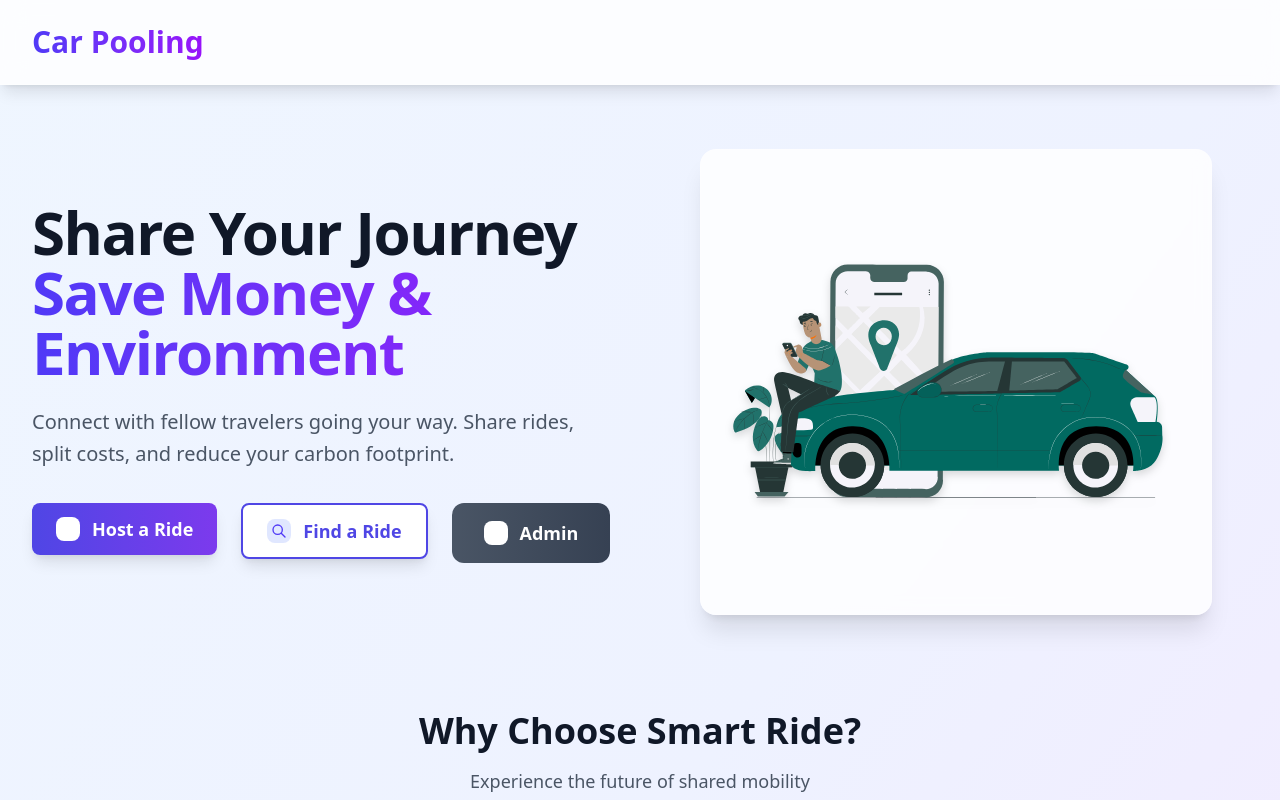
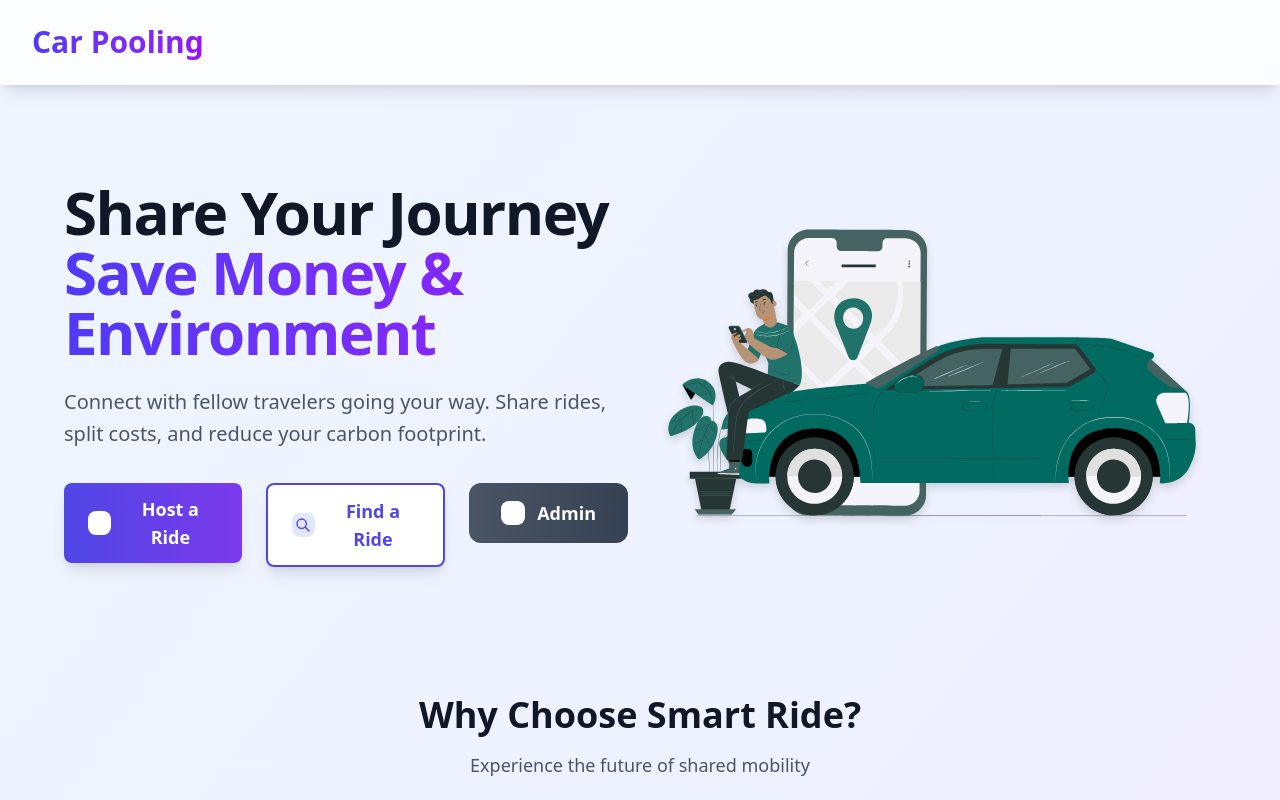
Before and after one commit to PATHAKOTAMEGHASHYAMREDDY/Car_Pooling, a React (Vite) app: page / in a window 1280 px wide. Shown: the top 800 px of the page. Built offline with nearby package versions, Linux system fonts and the light colour scheme.

Commit message:
Changes made

```diff
--- a/src/components/Admin/AdminLogin.jsx
+++ b/src/components/Admin/AdminLogin.jsx
@@ -1,5 +1,5 @@
 import React, { useState } from "react";
-import { useNavigate } from "react-router-dom";
+import { useNavigate, Link } from "react-router-dom";
 import Lottie from "lottie-react";
 import carAdminAnimation from "../../assets/CarAdmin.json";
 
@@ -82,9 +82,12 @@ const AdminLogin = () => {
           <div className="w-full lg:w-1/2 max-w-md space-y-8">
             <div className="bg-white/80 backdrop-blur-md rounded-2xl shadow-xl p-8 border border-white/20">
               <div className="text-center">
-                <h2 className="text-3xl font-bold bg-gradient-to-r from-indigo-600 to-purple-600 bg-clip-text text-transparent">
+                <Link
+                  to="/"
+                  className="text-3xl font-bold bg-gradient-to-r from-indigo-600 to-purple-600 bg-clip-text text-transparent hover:scale-105 transition-transform duration-200 inline-block"
+                >
                   Admin Login
-                </h2>
+                </Link>
                 <p className="mt-2 text-gray-600">
                   Access the administrative dashboard
                 </p>
--- a/src/pages/landing.jsx
+++ b/src/pages/landing.jsx
@@ -30,7 +30,7 @@ const Landing = () => {
 
       {/* Hero Section with Left-Right Layout */}
       <main className="max-w-7xl mx-auto px-4 sm:px-6 lg:px-8 py-16">
-        <div className="grid grid-cols-1 lg:grid-cols-2 gap-12 items-center">
+        <div className="grid grid-cols-1 lg:grid-cols-2 gap-6 items-center max-w-6xl mx-auto">
           {/* Left Side - Text Content */}
           <div className="space-y-8">
             <div className="animate-fadeIn">
@@ -141,17 +141,16 @@ const Landing = () => {
 
           {/* Right Side - Carpool Animation */}
           <div
-            className="flex justify-center items-center animate-fadeIn"
+            className="flex justify-center items-center animate-fadeIn pl-4"
             style={{ animationDelay: "0.4s" }}
           >
-            <div className="w-full max-w-lg">
-              <div className="bg-white/80 backdrop-blur-sm rounded-2xl shadow-xl p-8 border border-white/20 hover:shadow-2xl transition-all duration-300">
+            <div className="w-full max-w-lg lg:max-w-xl">
               {!animationError ? (
                 <Lottie
                   animationData={carpoolAnimation}
                   loop={true}
                   autoplay={true}
-                    style={{ width: "100%", height: "400px" }}
+                  style={{ width: "100%", height: "450px" }}
                   className="drop-shadow-lg"
                   onError={handleAnimationError}
                 />
@@ -192,7 +191,6 @@ const Landing = () => {
                   </div>
                 </div>
               )}
-              </div>
             </div>
           </div>
         </div>
```
Lines whose indentation alone changed are shown as unchanged.
